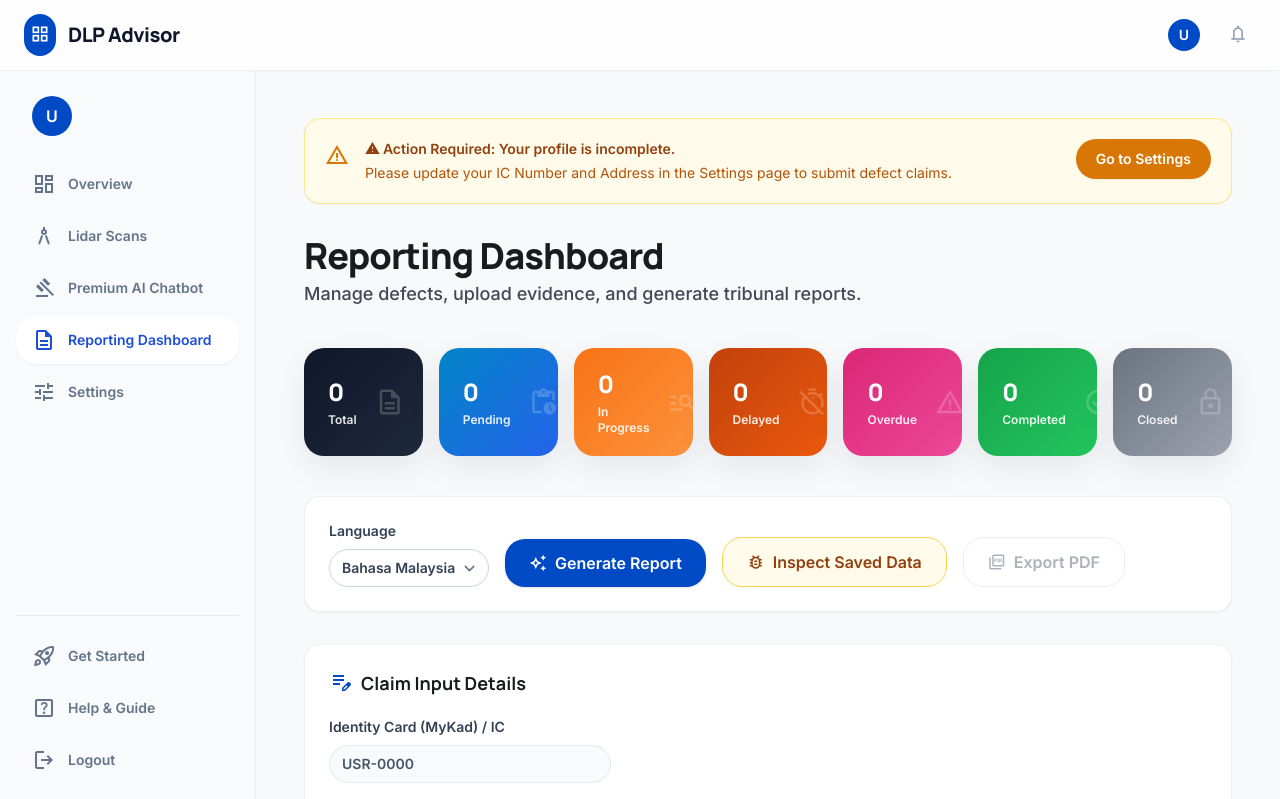
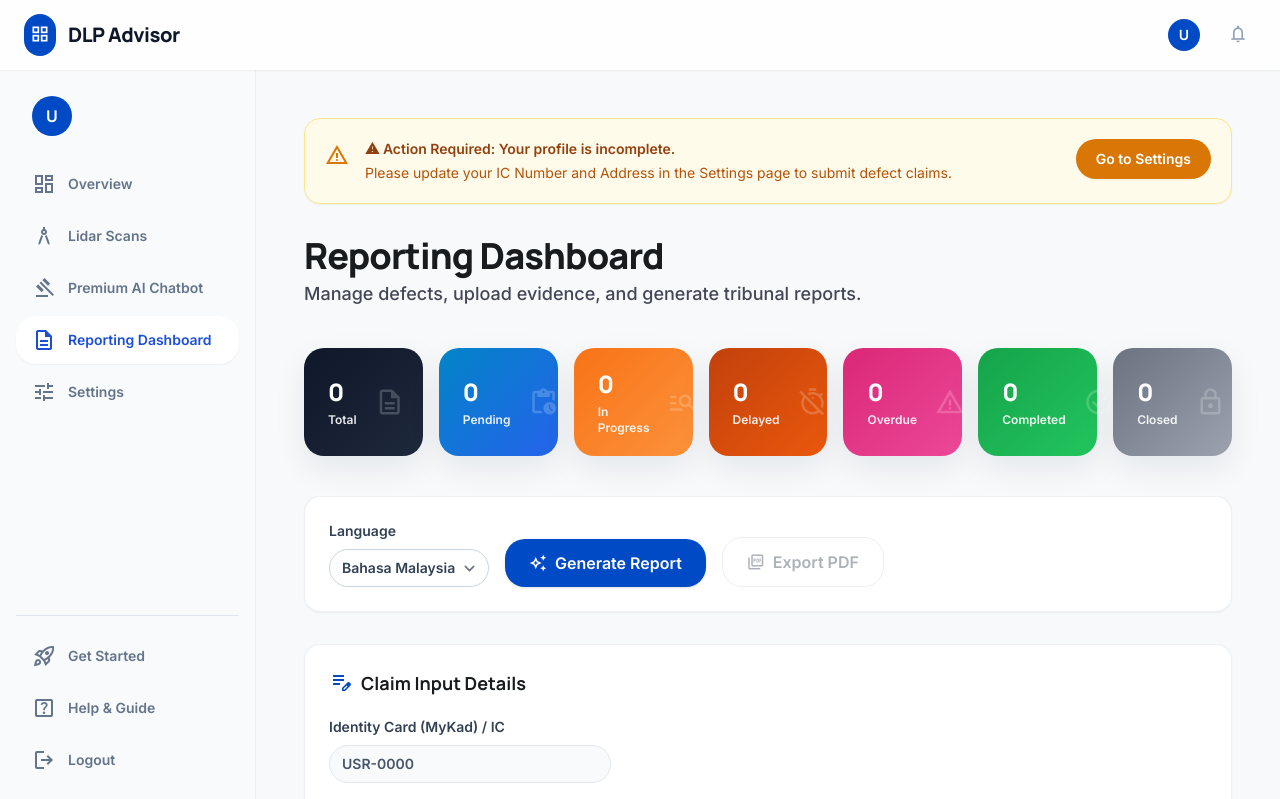
Before and after one commit to sabba-san/pcd-v32, a Python web app: template app/templates/module3/dashboard_homeowner.html in a window 1280 px wide. Shown: the top 799 px of the page. Run offline with Jinja, Linux system fonts and the light colour scheme; the template is opened without the code that fills it: most values are stand-ins (such as "Sample title", 1, 10 or a date in 2020); some libraries are stand-ins or nearby versions.

Commit message:
cleanup: remove debug footer, inspect saved data button, and dead JS code

```diff
--- a/app/static/js/dashboard_module3.js
+++ b/app/static/js/dashboard_module3.js
@@ -290,39 +290,6 @@ function saveClaimDetails() {
     .catch(() => showToast('Save failed.', 'error'));
 }
 
-// ── Report data inspector (Debug) ───────────────────────────
-function closeClaimStateInspector() {
-    const modal = document.getElementById('m3-claim-debug-modal');
-    if (modal) modal.classList.remove('m3-modal-show');
-}
-
-function inspectSavedData() {
-    const output = document.getElementById('m3-claim-debug-output');
-    const modal = document.getElementById('m3-claim-debug-modal');
-    if (modal) modal.classList.add('m3-modal-show');
-    if (output) output.textContent = 'Loading saved claim state…';
-
-    fetch(`${BASE}/debug/claim_state`, {
-        method: 'GET',
-        headers: { 'Accept': 'application/json' },
-    })
-    .then(async response => {
-        const data = await response.json().catch(() => ({}));
-        if (!response.ok) {
-            throw new Error(data.error || `Debug request failed with ${response.status}`);
-        }
-        console.log('CLAIM STATE DEBUG:', data);
-        if (output) output.textContent = JSON.stringify(data, null, 2);
-    })
-    .catch(error => {
-        const message = error && error.message ? error.message : 'Debug request failed.';
-        console.error('CLAIM STATE DEBUG ERROR:', error);
-        if (output) output.textContent = message;
-        showToast(message, 'error');
-        alert(message);
-    });
-}
-
 // ── Court location helper ────────────────────────────────────
 window.STATE_COURT_MAP = window.STATE_COURT_MAP || {};
 
--- a/app/templates/module3/dashboard_homeowner.html
+++ b/app/templates/module3/dashboard_homeowner.html
@@ -219,10 +219,6 @@
                 class="flex items-center gap-2 bg-primary text-white px-6 py-2.5 rounded-xl font-bold shadow hover:bg-primary-container transition-colors">
                 <span class="material-symbols-outlined text-lg">auto_awesome</span>Generate Report
             </button>
-            <button onclick="inspectSavedData()"
-                class="flex items-center gap-2 bg-amber-50 border border-amber-300 text-amber-800 px-6 py-2.5 rounded-xl font-bold hover:bg-amber-100 transition-colors">
-                <span class="material-symbols-outlined text-lg">bug_report</span>Inspect Saved Data
-            </button>
             <form id="m3-pdf-form" action="{{ url_for('module3.export_pdf') }}" method="POST" class="inline-flex">
                 <input type="hidden" name="role" value="{{ role }}">
                 <input type="hidden" name="language" id="m3-pdf-language" value="ms">
@@ -442,24 +438,6 @@
     </div>
 </div>
 
-<div id="m3-claim-debug-modal" class="m3-modal-overlay">
-    <div class="m3-modal-box" style="max-width:860px;">
-        <div class="flex items-start justify-between gap-4 mb-4">
-            <div>
-                <h2 class="font-headline text-lg font-bold">Saved Report Data Inspector</h2>
-                <p class="text-sm text-slate-500">Use this to compare current database rows against the payload being sent before report generation.</p>
-            </div>
-            <button onclick="closeClaimStateInspector()" class="text-slate-400 hover:text-slate-700">
-                <span class="material-symbols-outlined">close</span>
-            </button>
-        </div>
-        <pre id="m3-claim-debug-output" class="m3-report-preview" style="max-height:60vh;overflow:auto;">Loading…</pre>
-        <div class="flex justify-end mt-4">
-            <button onclick="closeClaimStateInspector()" class="px-5 py-2 rounded-xl border border-slate-300 font-semibold text-sm hover:bg-slate-50">Close</button>
-        </div>
-    </div>
-</div>
-
 <!-- ── Data + Scripts ────────────────────────────────────── -->
 <script>
 window.M3_CONFIG = {
--- a/app/templates/role/dashboard/lawyer.html
+++ b/app/templates/role/dashboard/lawyer.html
@@ -375,10 +375,6 @@
             </div>
         </div>
 
-        <footer class="border-t border-slate-200 pt-6 text-on-surface-variant text-sm font-medium">
-            <p>&copy; 2024 DLP Advisor. Legal Document Processing &amp; Defect Tracking Platform.</p>
-        </footer>
-
     </main>
 </div>
 
```
